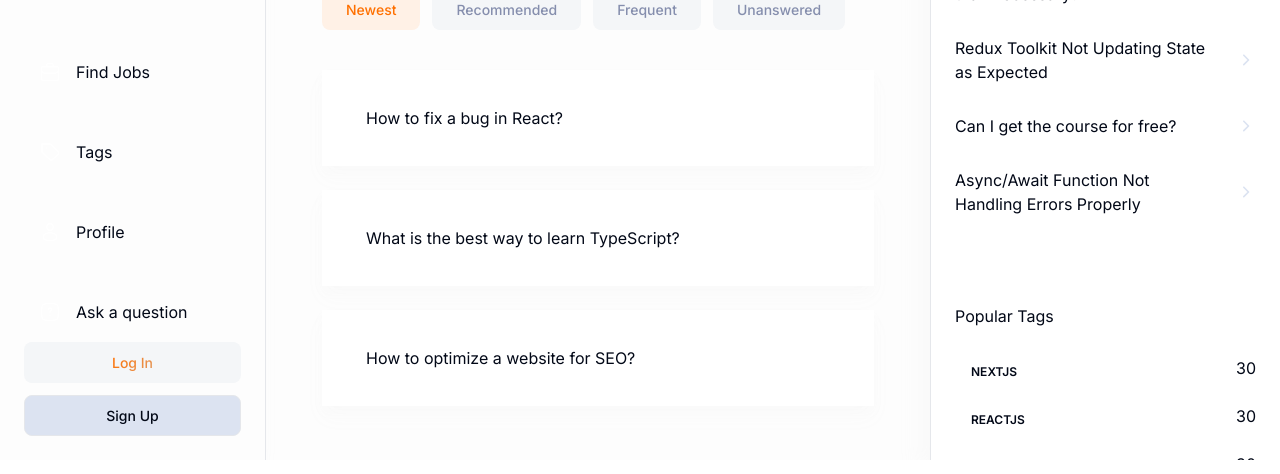
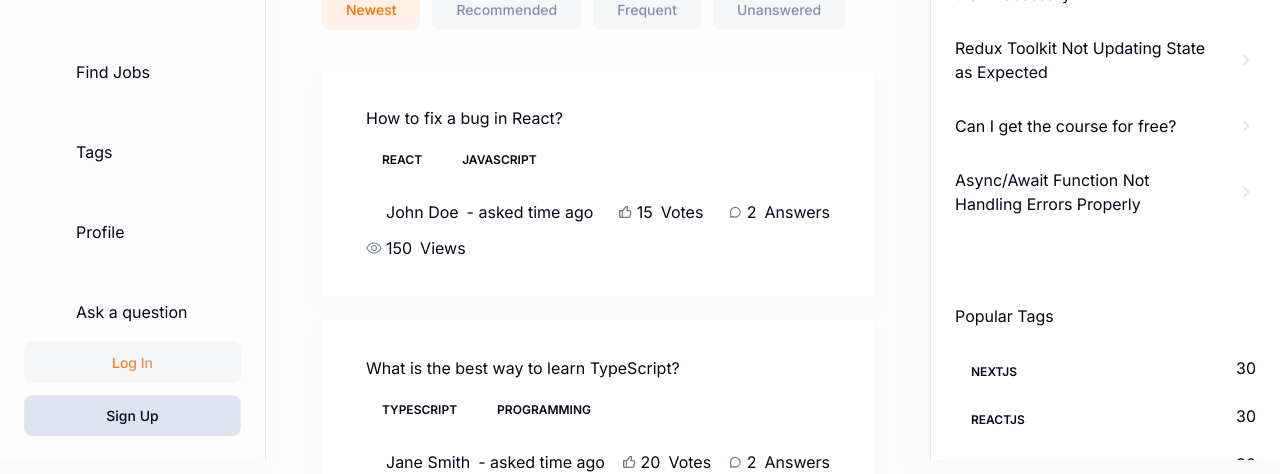
Before and after one commit to swarnendu19/Stack-Overflow-Next-js, a Next.js app: page / in a window 1280 px wide. Shown: the part 340-814 px from the top of the page. Built offline with nearby package versions, Linux system fonts and the light colour scheme; no server answers.

Commit message:
Home Page Design

```diff
--- a/components/cards/QuestionCard.tsx
+++ b/components/cards/QuestionCard.tsx
@@ -1,7 +1,11 @@
+import Link from 'next/link';
 import React from 'react'
+import RenderTag from '../shared/RernderTag';
+import Metric from '../shared/Metric';
+import { getTimestamp } from '@/lib/utils';
 
 interface QuestionProps{
-    id: number;
+    id: string;
     title: string;
     tags: {
         id: string;
@@ -34,11 +38,65 @@ const QuestionCard = ({
           <div>
             <span className='subtle-regular text-dark400_light700 line-clamp-1
             flex sm:hidden'>
-                {String(createdAt)}
+                {getTimestamp(createdAt)}
             </span>
+            <Link
+            href={`/question/${id}`}
+            >
+              <h3 className='sm:h3-semibold base-semibold text-dark-200_light900 line-clamp-1 flex-1'>
+                {title}
+              </h3>
+            </Link>
           </div>
         </div>
-        {title}
+
+        <div className='mt-3.5 flex flex-wrap gap-2'>
+          {
+            tags.map((tag)=>(
+              <RenderTag
+              key={tag.id}
+              _id={tag.id}
+              name={tag.name}
+              />
+            ))
+          }
+        </div>
+
+        <div className='flex-between mt-6 w-full
+        flex-wrap gap-3'>
+          <Metric
+          imgUrl = '/assets/icons/avatar.svg'
+          alt = "user"
+          value = {author.name }
+          title = {`- asked ${getTimestamp(createdAt)} ago`}
+          href={`/profile/${author.id}`}
+          isAuthor
+          textStyles = "body-medium text-dark400_light800"
+          />
+
+          <Metric
+          imgUrl = "/assets/icons/like.svg"
+          alt = "Upvotes"
+          value = {upvotes }
+          title = "Votes"
+          textStyles = "small-medium text-dark400_light800"
+          />
+          <Metric
+          imgUrl = "/assets/icons/message.svg"
+          alt = "Message"
+          value = {answers.length}
+          title = "Answers"
+          textStyles = "small-medium text-dark400_light800"
+          />
+          <Metric
+          imgUrl = "/assets/icons/eye.svg"
+          alt = "eye"
+          value = {views}
+          title = "Views"
+          textStyles = "small-medium text-dark400_light800"
+          />
+        </div>
+
     </div>
   )
 }
--- /dev/null
+++ b/components/shared/Metric.tsx
@@ -0,0 +1,59 @@
+import Image from 'next/image';
+import Link from 'next/link';
+import React from 'react'
+
+interface  MatricProps{
+    imgUrl: string;
+    alt: string;
+    value: number | string;
+    title: string;
+    href?:string;
+    textStyles?:String;
+    isAuthor?: boolean;
+}
+
+
+const Metric = ({
+    imgUrl ,
+    alt,
+    value,
+    title,
+    href,
+    textStyles,
+    isAuthor,
+}: MatricProps) => {
+
+  const metricContent = (
+    <>
+      <Image
+        src={imgUrl}
+        width={16}
+        height={16}
+        alt={alt}
+        className={`object-contain ${href ? 'rounded-full' : ''}`}
+        />
+        <p className={`${textStyles} flex items-center gap-1`}>
+          {value }
+          <span className={`small-regular line-clamp-1 ${isAuthor ? 'max-sm:hidden': ''}`}>
+
+          </span>
+          {title}
+        </p>
+    </>
+  )
+
+  if(href){
+    return (
+      <Link href={href} className='flex-center gap-1'>
+        {metricContent}
+      </Link>
+    )
+  }
+  return (
+    <div className='flex-center flex-wrap gap-1'>
+     {metricContent}
+    </div>
+  )
+}
+
+export default Metric
--- a/components/shared/RernderTag.tsx
+++ b/components/shared/RernderTag.tsx
@@ -3,7 +3,7 @@ import React from 'react'
 import { Badge } from "@/components/ui/badge"
 
 interface Props {
-  _id: number;
+  _id: string;
   name: string;
   totalQuestions?: number;
   showCount?: boolean;
--- a/components/shared/RightSideBar.tsx
+++ b/components/shared/RightSideBar.tsx
@@ -5,51 +5,51 @@ import RernderTag from "./RernderTag";
 
 const hotQuestion = [
   {
-    id: 1,
+    id: "1",
     title:
       "Best practices for data fetching in a Next.js application with Server-Side Rendering (SSR)?",
   },
   {
-    id: 2,
+    id: "2",
     title: "Is it only me or the font is bolder than necessary?",
   },
   {
-    id: 3,
+    id: "3",
     title: "Redux Toolkit Not Updating State as Expected",
   },
   {
-    id: 4,
+    id: "4",
     title: "Can I get the course for free?",
   },
   {
-    id: 5,
+    id: "5",
     title: "Async/Await Function Not Handling Errors Properly",
   },
 ];
 
 const tags = [
   {
-    id: 1,
+    id: "1",
     numberOfTags: 30,
     topic: "NextJS",
   },
   {
-    id: 2,
+    id: "2",
     numberOfTags: 30,
     topic: "ReactJS",
   },
   {
-    id: 3,
+    id: "3",
     numberOfTags: 30,
     topic: "EtherJS",
   },
   {
-    id: 4,
+    id: "4",
     numberOfTags: 30,
     topic: "NextJS",
   },
   {
-    id: 5,
+    id: "5",
     numberOfTags: 30,
     topic: "NextJS",
   },
--- a/lib/utils.ts
+++ b/lib/utils.ts
@@ -4,3 +4,9 @@ import { twMerge } from "tailwind-merge"
 export function cn(...inputs: ClassValue[]) {
   return twMerge(clsx(inputs))
 }
+
+export const getTimestamp = (createdAt: Date):string  =>{
+   const now = new Date();
+   const time = "time"
+   return  time
+}
```
